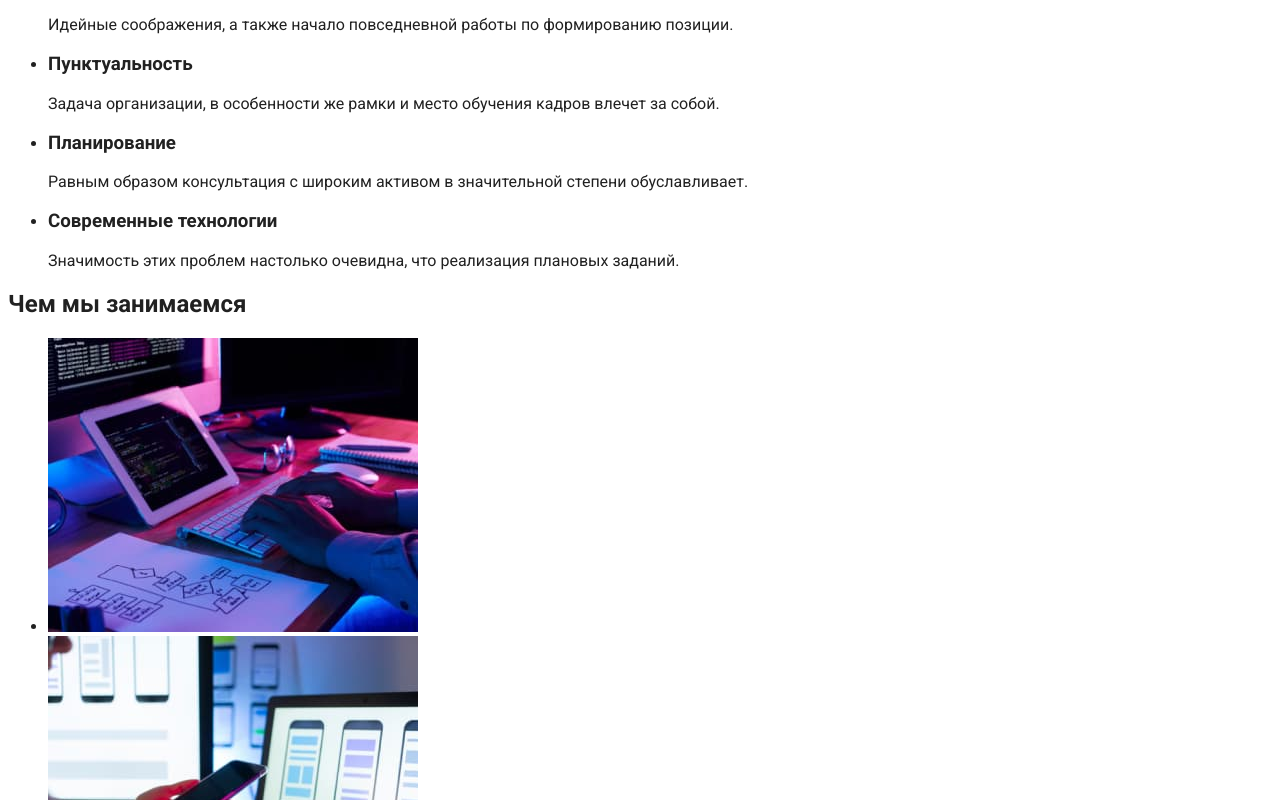
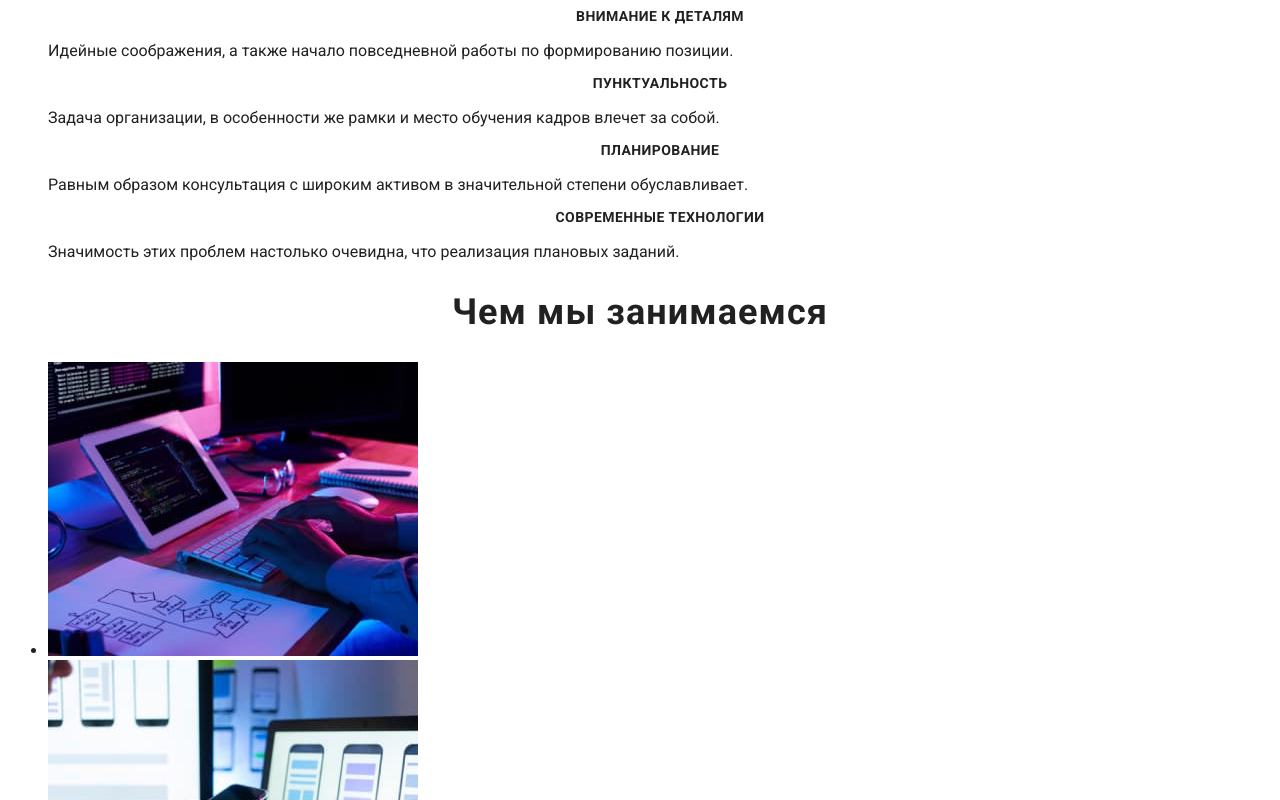
Before and after one commit to dreamkaman/goit-markup-hw-02, a plain HTML site: page index.html in a window 1280 px wide. Shown: the part 488-1288 px from the top of the page. Drawn offline with Linux system fonts and the light colour scheme.

Commit message:
24092021

```diff
--- a/css/styles.css
+++ b/css/styles.css
@@ -91,9 +91,38 @@ font-family: 'Raleway', sans-serif;*/
   text-align: center;
 }
 
-.features {
+.features h2,
+.servises h2,
+.team h2 {
+  font-family: Roboto, sans-serif;
+  font-weight: 700;
+  font-style: normal;
+  font-size: 36px;
+  line-height: 1.17;
+  letter-spacing: 0.03em;
+  text-align: center;
+}
+
+.features ul {
+  list-style: none;
+}
+
+.features h3 {
+  font-family: Roboto, sans-serif;
+  font-weight: 700;
+  font-style: normal;
+  font-size: 14px;
+  line-height: 1.14;
+  letter-spacing: 0.03em;
+  text-transform: uppercase;
+  text-align: center;
 
 }
+
+.features p {
+
+}
+
 
 .footer-text {
   color: var(--main-white);
```
